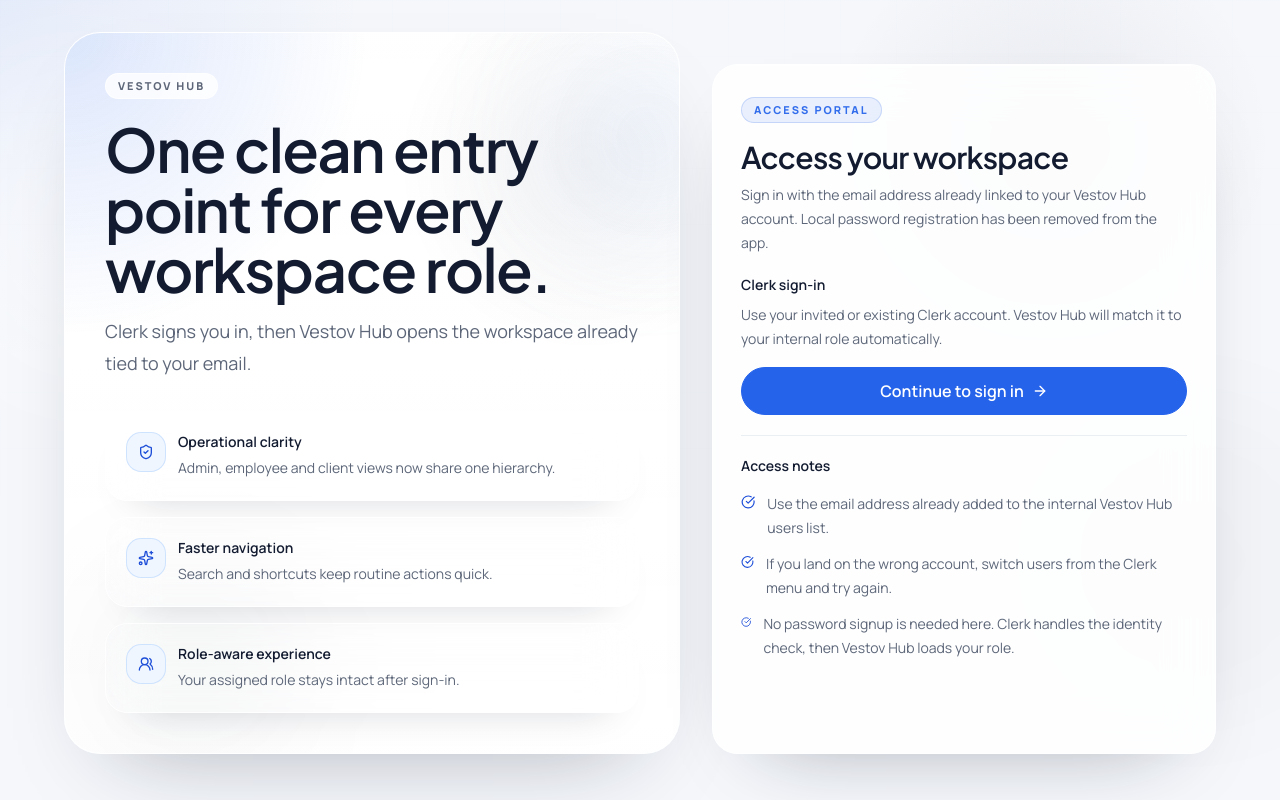
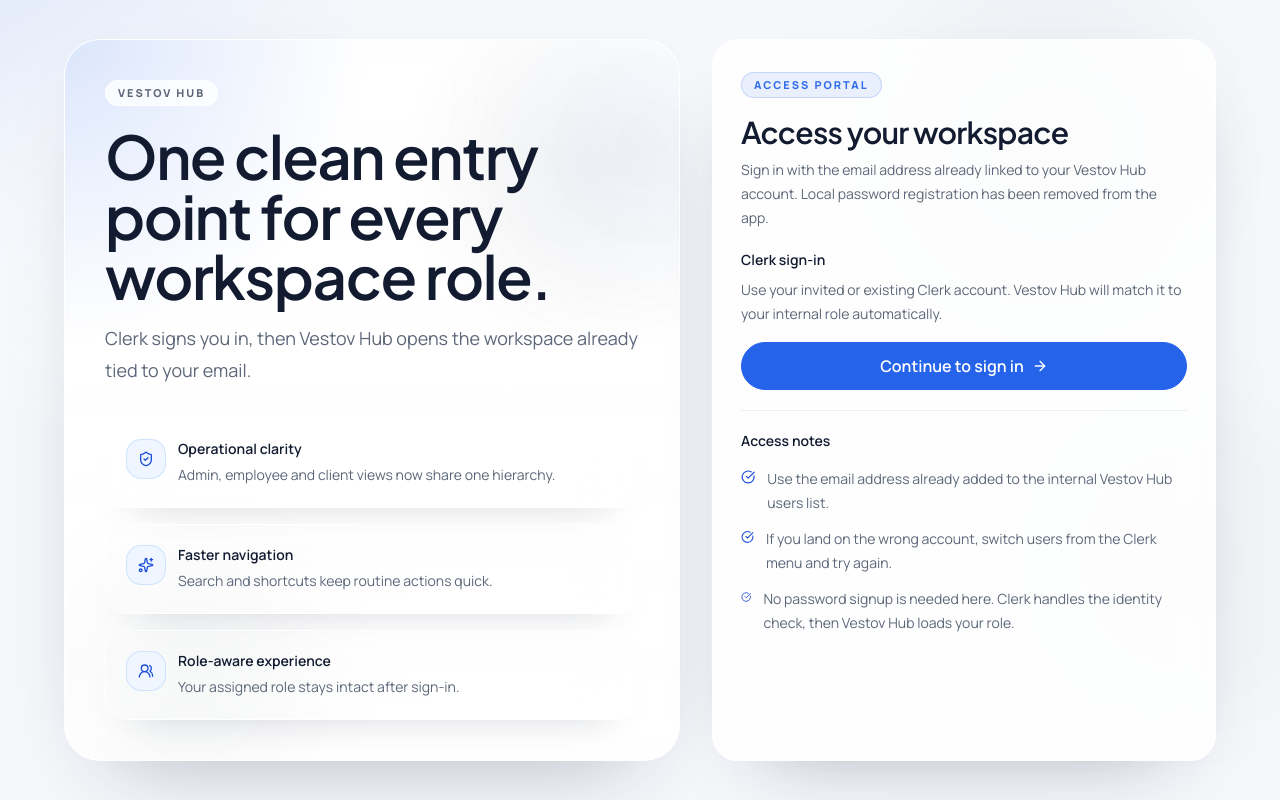
Before and after one commit to VolyaPers/vestov_cp, a React (Vite) app: page / in a window 1280 px wide. Built offline with nearby package versions, Linux system fonts and the light colour scheme; no server answers.

Commit message:
fix(auth): center login layout

```diff
--- a/src/pages/AuthPage.tsx
+++ b/src/pages/AuthPage.tsx
@@ -28,8 +28,8 @@ const benefitCards = [
 
 export function AuthPage({ errorMessage }: AuthPageProps) {
   return (
-    <div className="app-shell min-h-screen px-4 py-4 sm:px-6 sm:py-6 lg:px-8 lg:py-8">
-      <div className="mx-auto grid w-full max-w-6xl items-start gap-6 lg:grid-cols-[minmax(0,1.1fr)_minmax(360px,0.9fr)] lg:gap-8">
+    <div className="app-shell flex min-h-screen items-center px-4 py-4 sm:px-6 sm:py-6 lg:px-8 lg:py-8">
+      <div className="mx-auto grid w-full max-w-6xl items-center gap-6 lg:grid-cols-[minmax(0,1.1fr)_minmax(360px,0.9fr)] lg:gap-8">
         <section className="relative overflow-hidden rounded-[2.25rem] border border-white/75 bg-[rgba(255,255,255,0.8)] p-6 shadow-[0_38px_90px_-52px_rgba(15,23,42,0.38)] sm:p-8 lg:p-10">
           <div className="absolute inset-0 bg-[radial-gradient(circle_at_top_left,rgba(37,99,235,0.16),transparent_32%),radial-gradient(circle_at_85%_18%,rgba(15,23,42,0.06),transparent_24%),linear-gradient(180deg,rgba(255,255,255,0.72),rgba(255,255,255,0.56))]" />
           <div className="absolute -right-10 top-8 h-36 w-36 rounded-full bg-blue-200/30 blur-3xl" />
@@ -67,7 +67,7 @@ export function AuthPage({ errorMessage }: AuthPageProps) {
           </div>
         </section>
 
-        <aside className="flex h-full flex-col lg:pt-8">
+        <aside className="flex h-full flex-col">
           <Card className="h-full min-h-[34rem] w-full border-white/85 bg-[rgba(255,255,255,0.84)] shadow-[0_34px_80px_-52px_rgba(15,23,42,0.42)] backdrop-blur-xl">
             <CardHeader className="space-y-4 pb-4">
               <Badge variant="outline" className="w-fit border-primary/20 bg-primary/10 text-primary">
@@ -92,8 +92,8 @@ export function AuthPage({ errorMessage }: AuthPageProps) {
                 <div className="space-y-4">
                   <div className="space-y-2">
                     <p className="text-sm font-semibold text-foreground">Clerk sign-in</p>
-                      <p className="text-sm leading-6 text-muted-foreground">
-                        Use your invited or existing Clerk account. Vestov Hub will match it to your internal role automatically.
+                    <p className="text-sm leading-6 text-muted-foreground">
+                      Use your invited or existing Clerk account. Vestov Hub will match it to your internal role automatically.
                     </p>
                   </div>
 
```
